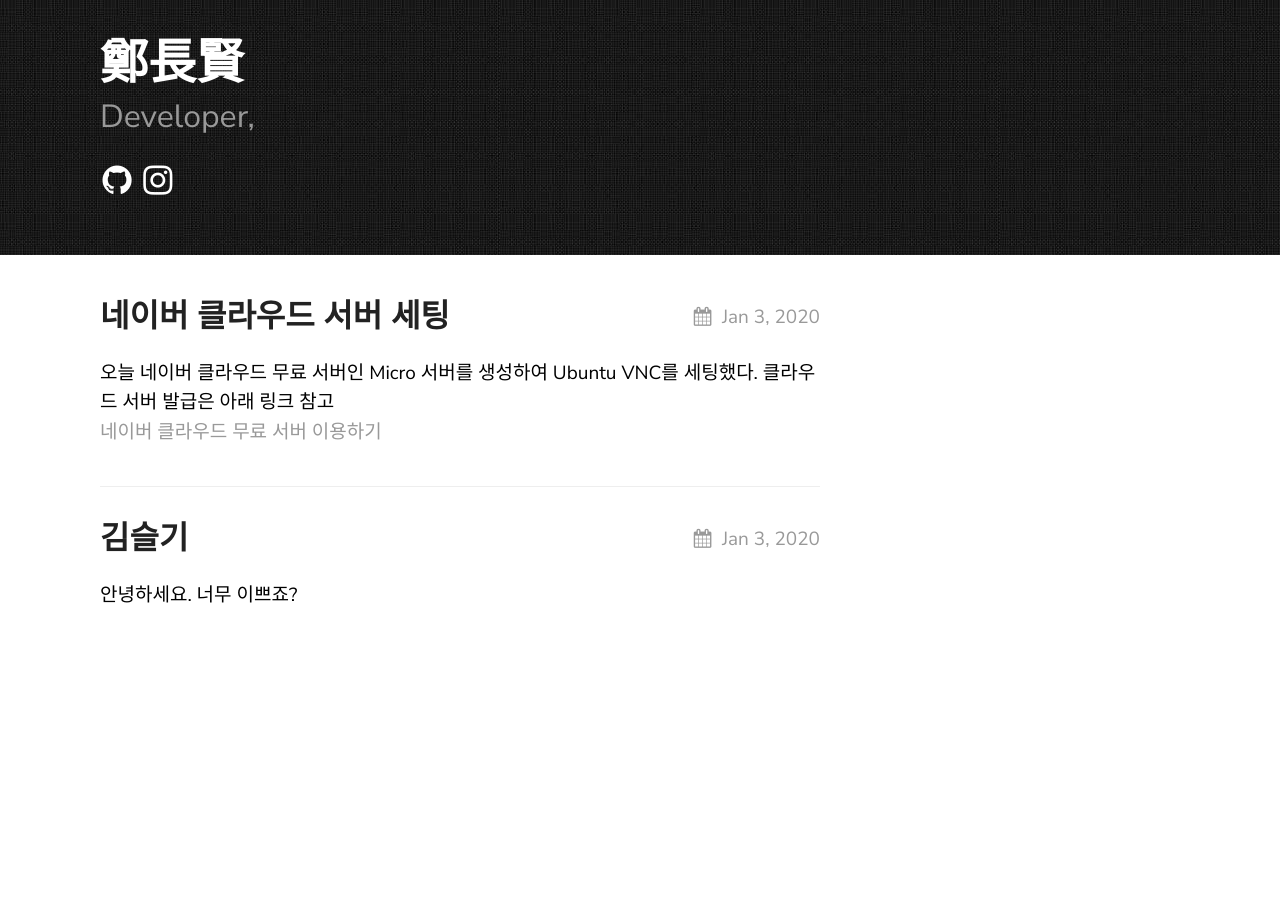
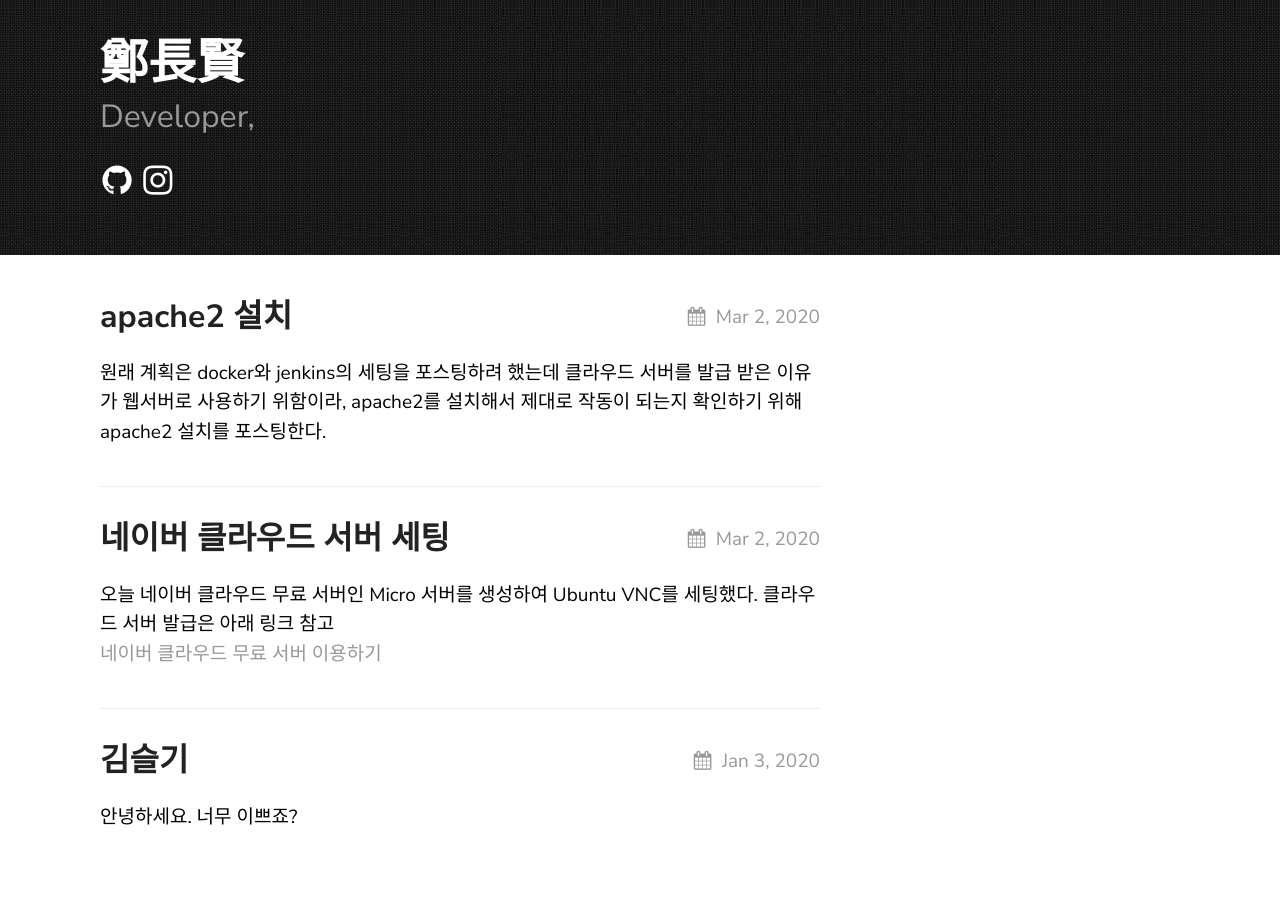
Before and after one commit to amapow/amapow.github.io.tmp, a Jekyll site: the page built from index.md, in a window 1280 px wide. Built offline with Jekyll 4.4.1, drawn with Linux system fonts in a browser that asks for light colours.

Commit message:
2020-03-02 포스트 : apache2

```diff
--- a/_posts/2020-03-01-naver_cloud_setting.markdown
+++ b/_posts/2020-03-01-naver_cloud_setting.markdown
@@ -1,7 +1,7 @@
 ---
 layout: post
 title:  "네이버 클라우드 서버 세팅"
-date:   2020-01-03 21:25:36 +0900
+date:   2020-03-02 17:25:36 +0900
 ---
 
 오늘 네이버 클라우드 무료 서버인 Micro 서버를 생성하여 Ubuntu VNC를 세팅했다.
@@ -21,9 +21,7 @@ tasksel 설치 후 ubuntu gui module을 설치한다.<br>
 아래 화면과 같이 ubuntu-desktop이 설치된다. 시간은 꽤 소요되는듯
 ![Image_1]( {{base.url}} /assets/images/ubundu-desktop_install.png)
 
-설치가 완료되면 별다른 이벤트 없이 아래와 같이 install이 한줄 나온다.
-
-![Image_2]( {{base.url}} /assets/images/ubuntu-desktop_installed.png)
+설치가 완료되면 별다른 이벤트 없이 install이 한줄 나온다.
 
 ubuntu-desktop이 설치된 후 gdm3를 실행해야 하는데, 본인이 진행하는 서버에는 설치가 되있지 않아서 gdm3도 추가로 설치해준다.
 <br>
--- /dev/null
+++ b/_posts/2020-03-02-apache2.md
@@ -0,0 +1,20 @@
+---
+layout: post
+title:  "apache2 설치"
+date:   2020-03-02 19:19:36 +0900
+---
+
+원래 계획은 docker와 jenkins의 세팅을 포스팅하려 했는데 클라우드 서버를 발급 받은 이유가 웹서버로 사용하기 위함이라, apache2를 설치해서 제대로 작동이 되는지 확인하기 위해 apache2 설치를 포스팅한다.
+
+설치 방법은 간단하다. **sudo apt-get install apache2**로 apache2 설치, 설치가 완료 되면 **apache2 -v**를 입력해 설치가 잘 되었는지 확인하자.<br>
+![Image_1]( {{base.url}} /assets/images/apache2_-v.png)
+
+
+**netstat -tnlp**로 확인해보면 80포트를 apache2가 열어주고 있음을 확인할 수 있다.<br>
+![Image_2]( {{base.url}} /assets/images/netstat.png)
+
+서버 외부IP로 접속해보면, 아래와 같이 apache2가 작동함을 확인할 수 있다.
+![Image_3]( {{base.url}} /assets/images/apache2.png)
+
+
+끝.
```
Also changed, not shown: assets/images/apache2.png (added), assets/images/apache2_-v.png (added), assets/images/netstat-tnlp.png (added), assets/images/netstat.png (added), 7 other files.
